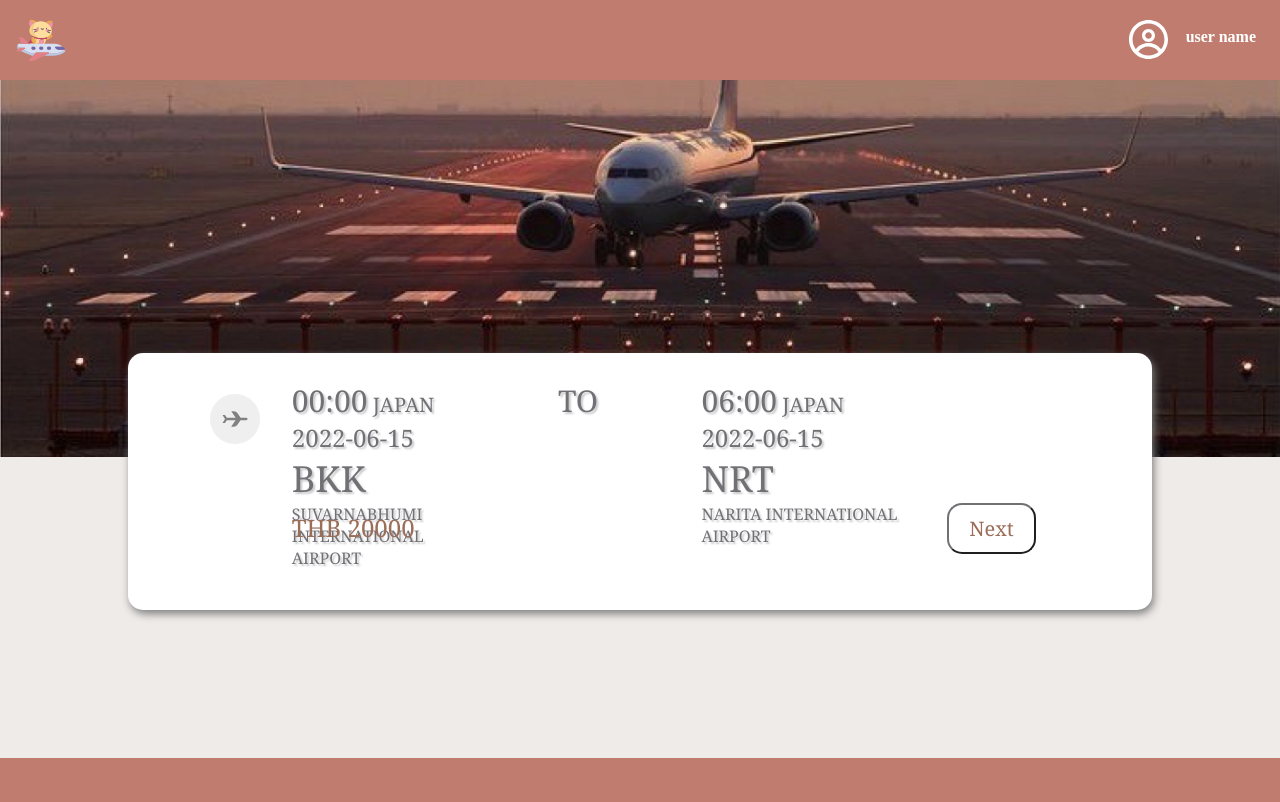
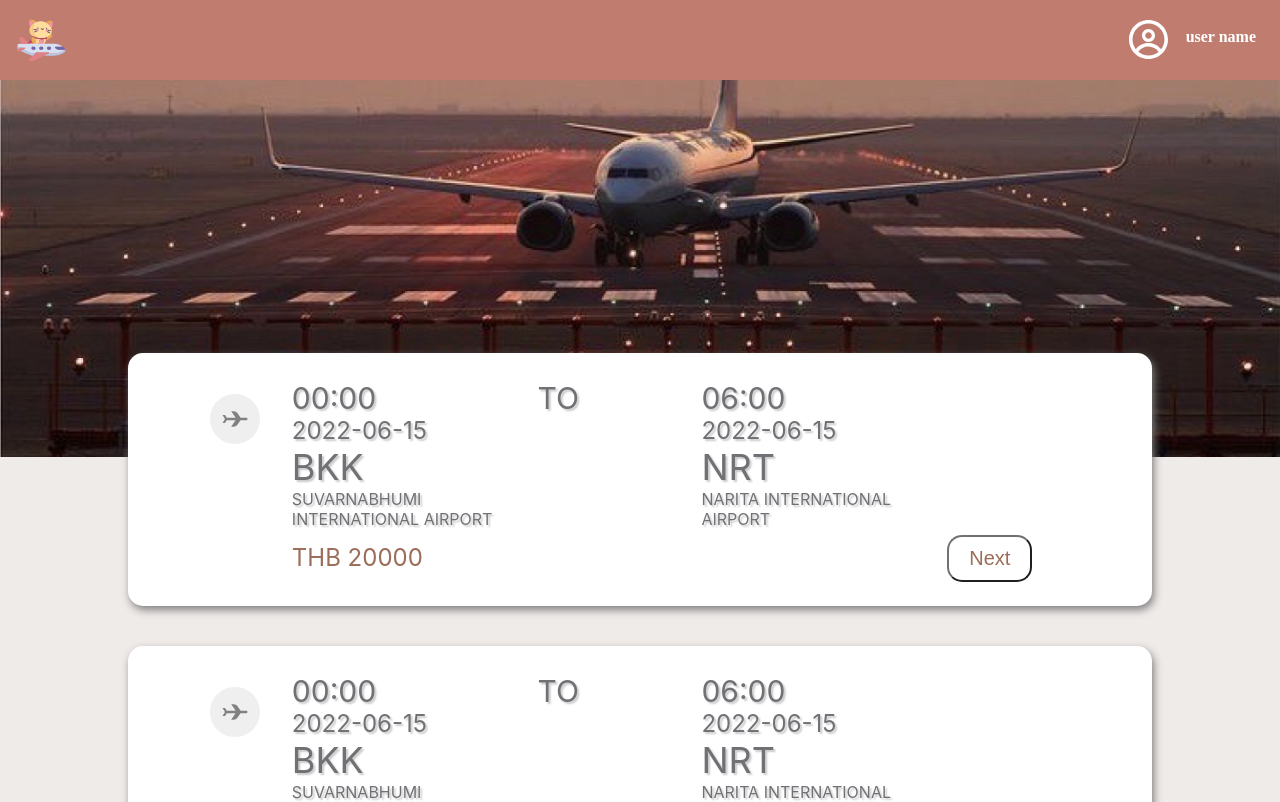
Before and after one commit to pphuditt/frontend, a React (Create React App) app: page /availableFlight in a window 1280 px wide. Shown: the top 802 px of the page. Built offline with nearby package versions, Linux system fonts and the light colour scheme; a web font is replaced by a local one.

Commit message:
update to system font style

```diff
--- a/src/components/FlightDetails.css
+++ b/src/components/FlightDetails.css
@@ -10,7 +10,7 @@
     width: 20%;
     color: #717075;
     position: relative;
-    font-family: Georgia, "Times New Roman", Times, serif;
+    /* font-family: Georgia, "Times New Roman", Times, serif; */
     text-align: left;
     left: 16%;
     bottom: 88px;
@@ -46,10 +46,10 @@
     width: 4%;
     height: 0;
     font-size: 30px;
-    font-family: Georgia, "Times New Roman", Times, serif;
+    /* font-family: Georgia, "Times New Roman", Times, serif; */
     color: #717075;
     position: relative;
-    left: 42%;
+    left: 40%;
     bottom: 118px;
     text-shadow: 2px 2px 2px rgb(201, 201, 201);
   }
@@ -57,7 +57,7 @@
   .arrival-text-element {
     width: 20%;
     height: 0;
-    font-family: Georgia, "Times New Roman", Times, serif;
+    /* font-family: Georgia, "Times New Roman", Times, serif; */
     color: #717075;
     text-shadow: 2px 2px 2px rgb(201, 201, 201);
     text-align: left;
@@ -70,23 +70,23 @@
   .price {
       width: 20%;
       height: 0;
-      font-family: Georgia, 'Times New Roman', Times, serif;
+      /* font-family: Georgia, 'Times New Roman', Times, serif; */
       font-size: 24px;
       color: #9B6E5A;
       margin-top: 4%;
       position: relative;
       left: 16%;
-      bottom: 48px;
+      bottom: 16px;
   }
 
   .next-button {
     position: relative;
     left: 80%;
-    bottom: 56px;
+    bottom: 24px;
     -webkit-border-radius: 15;
     -moz-border-radius: 15;
     border-radius: 15px;
-    font-family: Georgia;
+    /* font-family: Georgia; */
     color: #9B6E5A;
     font-size: 20px;
     border-color: #717075;
--- a/src/components/FlightDetails.js
+++ b/src/components/FlightDetails.js
@@ -3,44 +3,43 @@ import Card from "./Card";
 import planeIcon from "./planeIcon.svg";
 
 function FlightDetails() {
+  const flightData1 = {
+    instanceId: 134,
+    flightId: 3,
+    fare: 20000,
+    flightDate: "2022-06-15",
+    departureTime: "00:00",
+    arrivalTime: "06:00",
+    from: "BKK",
+    to: "NRT",
+    departureAirportName: "SUVARNABHUMI INTERNATIONAL AIRPORT",
+    arrivalAirportName: "NARITA INTERNATIONAL AIRPORT",
+  };
 
-    const obj1 = {
-        instanceId : "InstanceId",
-        flightId : "FlightId",
-        fare : "fare",
-        flightDate : "flightDate",
-        from: "from",
-        to: "to",
-        availableSeat: "availableSeat",
-        departureTime: "departureTime",
-        arrivalTime: "arrivalTime",
-        departureAirportName: "departureAirportName",
-        arrivalAirportName: "arrivalAirportName"
-    }
+  const flightData2 = {
+    instanceId: 134,
+    flightId: 3,
+    fare: 20000,
+    flightDate: "2022-06-15",
+    departureTime: "00:00",
+    arrivalTime: "06:00",
+    from: "BKK",
+    to: "NRT",
+    departureAirportName: "SUVARNABHUMI INTERNATIONAL AIRPORT",
+    arrivalAirportName: "NARITA INTERNATIONAL AIRPORT",
+  };
 
-    const array = [obj1];
+  const array = [flightData1, flightData2];
 
-    const flightData = {
-        "instanceId": 134,
-        "flightId": 3,
-        "fare": 20000,
-        "flightDate": "2022-06-15",
-        "departureTime": "00:00",
-        "arrivalTime": "06:00",
-        "from": "BKK",
-        "to": "NRT",
-        "departureAirportName": "SUVARNABHUMI INTERNATIONAL AIRPORT",
-        "arrivalAirportName": "NARITA INTERNATIONAL AIRPORT"
-    }
-
-    const destCountry = "JAPAN";
-
-    return (
-        <Card>
+  return (
+    <div>
+      {array.map((flightData) => {
+        return (
+          <Card>
             <img className="plane-icon" src={planeIcon} alt="plane-icon"></img>
             <div className="departure-text-element">
               <p className="time-country">
-                <span className="time">{flightData.departureTime}</span> {destCountry}
+                <span className="time">{flightData.departureTime}</span>
               </p>
               <p className="flight-date">{flightData.flightDate}</p>
               <p className="country-code">{flightData.from}</p>
@@ -51,7 +50,7 @@ function FlightDetails() {
             </div>
             <div className="arrival-text-element">
               <p className="time-country">
-                <span className="time">{flightData.arrivalTime}</span> {destCountry}
+                <span className="time">{flightData.arrivalTime}</span>
               </p>
               <p className="flight-date">{flightData.flightDate}</p>
               <p className="country-code">{flightData.to}</p>
@@ -62,7 +61,10 @@ function FlightDetails() {
             </div>
             <button className="next-button">Next</button>
           </Card>
-    );
+        );
+      })}
+    </div>
+  );
 }
 
 export default FlightDetails;
```
